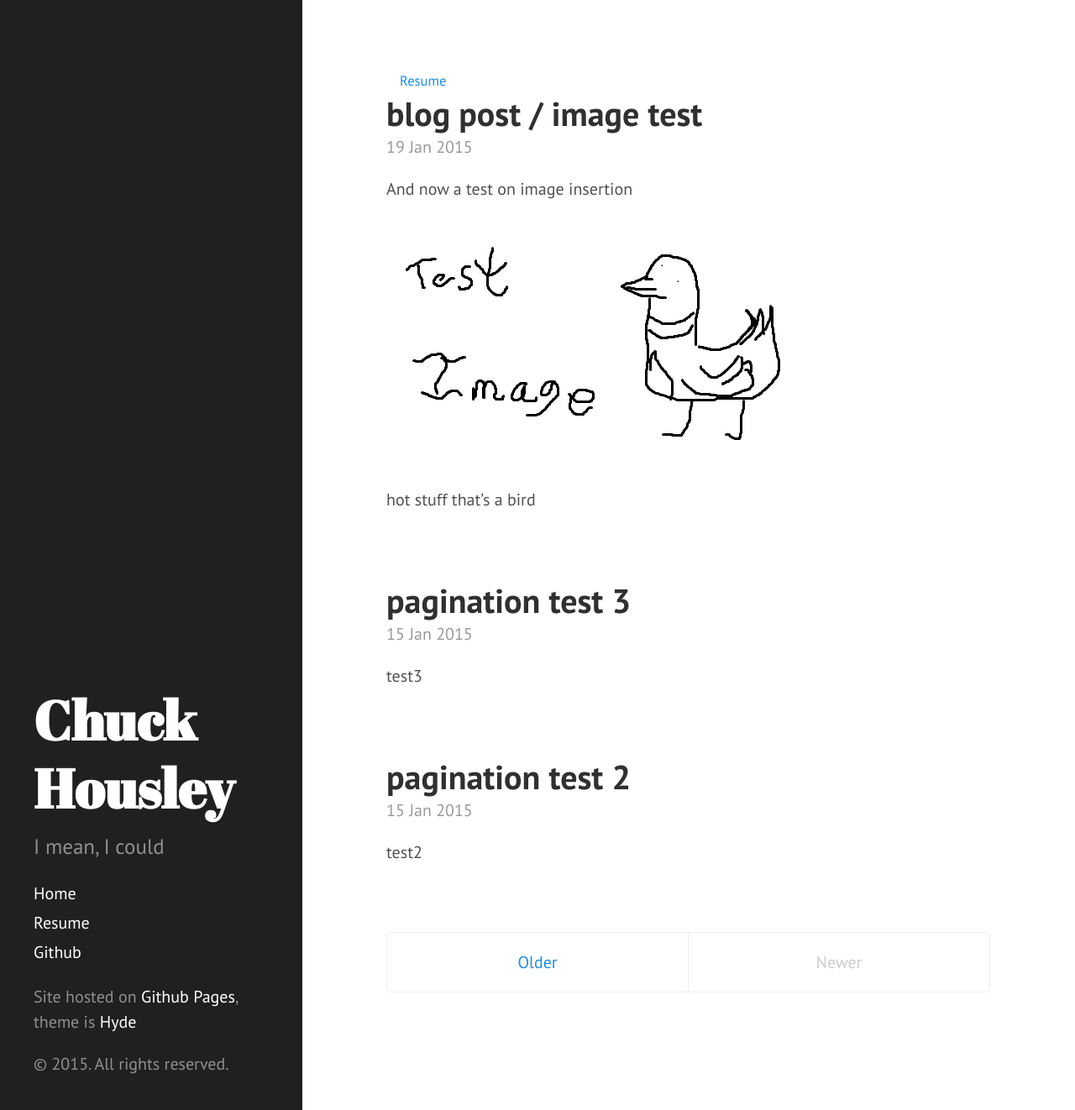
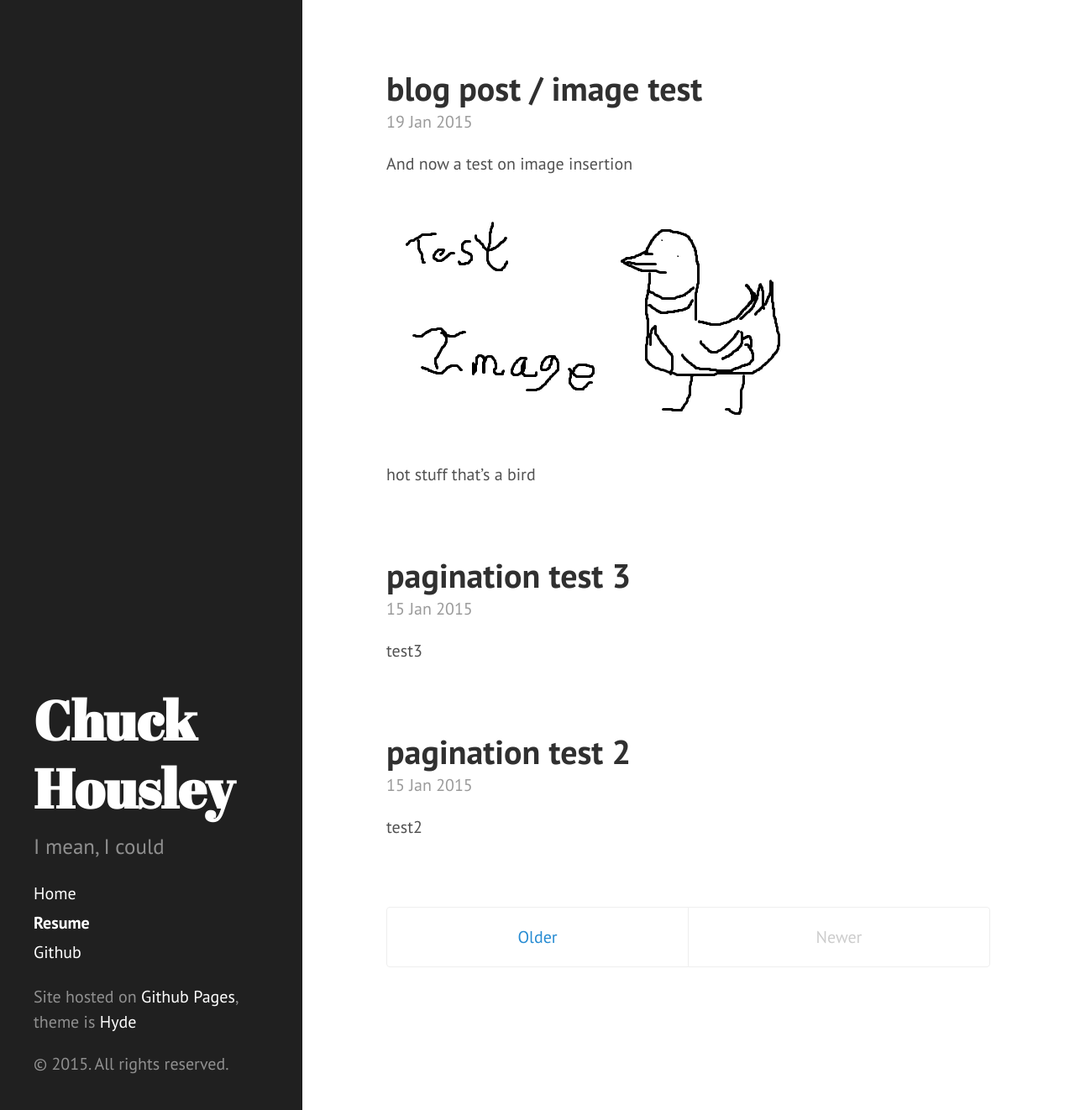
Before and after one commit to chuckhousley/chuckhousley.github.io, a Jekyll site: the page built from index.html, in a window 1280 px wide and 1322 px high. Shown: the whole window at 84% size. Built offline with Jekyll 4.4.1, drawn with Linux system fonts in a browser that asks for light colours; the list of posts is cut into pages by our own code.

Commit message:
moved pages to sidebar

```diff
--- a/_includes/sidebar.html
+++ b/_includes/sidebar.html
@@ -11,7 +11,9 @@
 
     <nav class="sidebar-nav">
       <a class="sidebar-nav-item{% if page.url == / %} active{% endif %}" href="/">Home</a>
-      <a class="sidebar-nav-item{% if page.url == / %} active{% endif %}" href="/resume.html">Resume</a>
+      {% for page in site.pages_list %}
+		<a class="sidebar-nav-item{% if page.url == / %} active{% endif %}" href="{{ page[1] }}">{{ page[0] }}</a>
+	  {% endfor %}
       <a class="sidebar-nav-item" href="https://github.com/chuckhousley">Github</a>
 
       {% comment %}
--- a/_layouts/default.html
+++ b/_layouts/default.html
@@ -8,10 +8,6 @@
     {% include sidebar.html %}
 
     <div class="content container">
-	  {% for page in site.pages_list %}
-		&nbsp;&nbsp;&nbsp;<small><a href="{{ page[1] }}">{{ page[0] }}</a></small>
-	  {% endfor %}
-
       {{ content }}
     </div>
 
```
